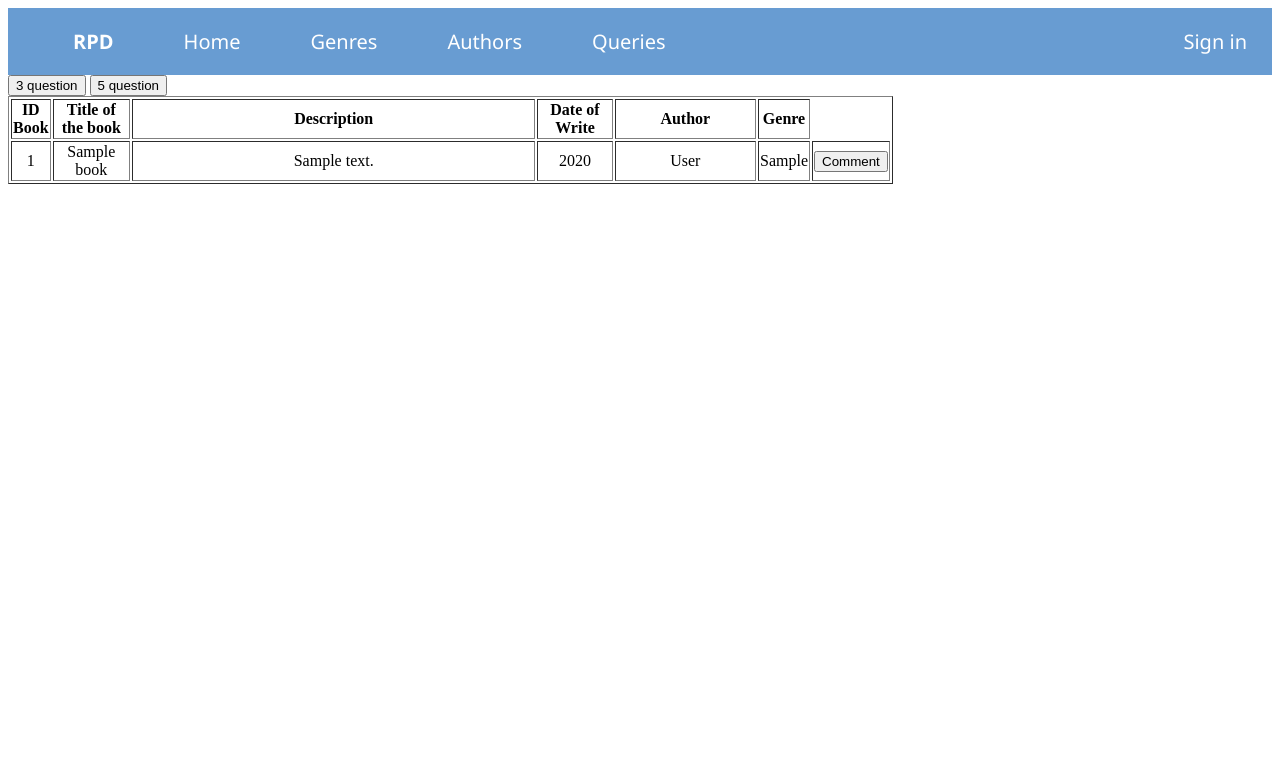
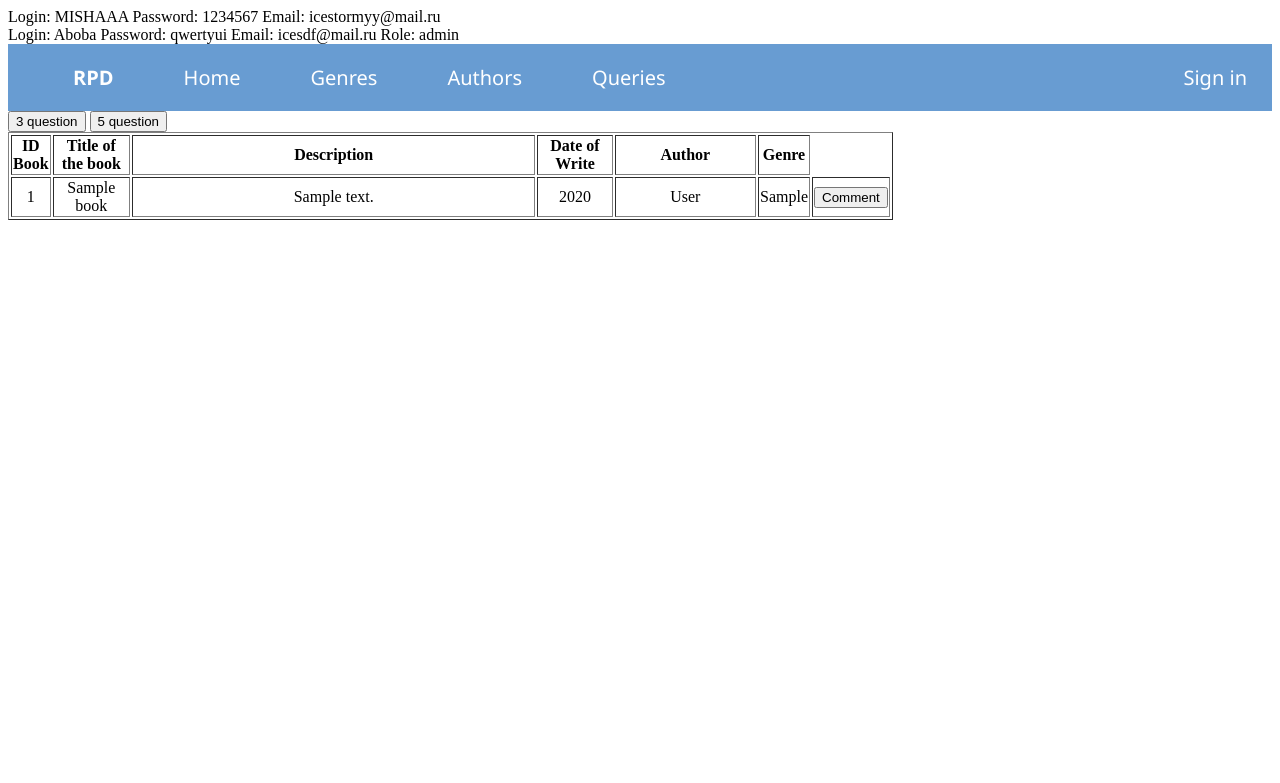
Before and after one commit to IceStormy1/Library-PHP-MVC-, a PHP site: page / in a window 1280 px wide. Shown: the top 783 px of the page. Run offline with PHP 8.4, Linux system fonts and the light colour scheme; tables that the repository leaves empty or names only in its code hold one stand-in row (values such as "Sample post").

Commit message:
Add Ex 1

```diff
--- a/Controllers/AccountController.php
+++ b/Controllers/AccountController.php
@@ -19,8 +19,6 @@ class AccountController extends AbstractController
         }
 
         $this->render('pageLogin');
-
-
     }
 
     public function registration(): void
--- /dev/null
+++ b/Users_Ex_1/AUser.php
@@ -0,0 +1,8 @@
+<?php
+
+namespace Users_Ex_1;
+
+abstract class AUser
+{
+    abstract public function ShowFields();
+}
--- /dev/null
+++ b/Users_Ex_1/SuperUser.php
@@ -0,0 +1,28 @@
+<?php
+
+namespace Users_Ex_1;
+
+use Users_Ex_1\User;
+use JetBrains\PhpStorm\Pure;
+
+class SuperUser extends User
+{
+    private string $role;
+
+    public function __construct(string $login, string $password, string $email, $role)
+    {
+        parent::__construct($login, $password, $email);
+        $this->role = $role;
+    }
+
+    public function GetRole():string
+    {
+        return $this->role;
+    }
+
+    public function ShowFields():void
+    {
+        echo sprintf("Login: %s Password: %s Email: %s Role: %s", $this->GetLogin(), $this->GetPassword(), $this->GetEmail(), $this->role);
+        echo "<br>";
+    }
+}
--- /dev/null
+++ b/Users_Ex_1/User.php
@@ -0,0 +1,51 @@
+<?php
+
+namespace Users_Ex_1;
+
+use http\Exception\InvalidArgumentException;
+use \Users_Ex_1\AUser;
+
+class User extends AUser
+{
+    protected string $login;
+    protected string $password;
+    protected string $email;
+
+    public function __construct(string $login = "", string $password = "", string $email = "")
+    {
+        if (empty($login) or empty($password) or empty($email))
+            throw new InvalidArgumentException();
+
+        $this->login = $login;
+        $this->password = $password;
+        $this->email = $email;
+    }
+
+    public function __clone(): void
+    {
+        $this->email = "iceiceice@mail.ru";
+        $this->login = "guest";
+        $this->password = "qwerty";
+    }
+
+    public function GetLogin(): string
+    {
+        return $this->login;
+    }
+
+    public function GetPassword(): string
+    {
+        return $this->password;
+    }
+
+    public function GetEmail(): string
+    {
+        return $this->email;
+    }
+
+    public function ShowFields(): void
+    {
+        echo sprintf("Login: %s \nPassword: %s\nEmail:  %s", $this->GetLogin(), $this->GetPassword(), $this->GetEmail());
+        echo "<br>";
+    }
+}
--- a/index.php
+++ b/index.php
@@ -1,6 +1,8 @@
 <?php
 
 use \Services\Router;
+use \Users_Ex_1\User;
+use \Users_Ex_1\SuperUser;
 
 spl_autoload_register(function ($class)
 {
@@ -15,4 +17,9 @@ spl_autoload_register(function ($class)
 session_start();
 
 $router = new Router;
+$user = new User("MISHAAA", "1234567", "icestormyy@mail.ru");
+$user->ShowFields();
+$userClone = clone($user);
+$superUser = new SuperUser("Aboba", "qwertyui", "icesdf@mail.ru", "admin");
+$superUser->ShowFields();
 $router->run();
```
